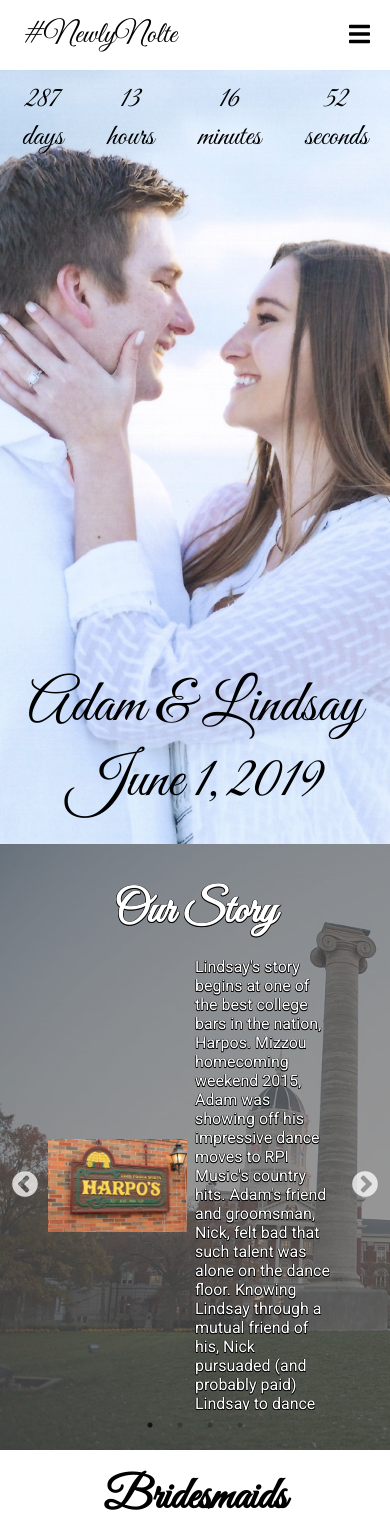
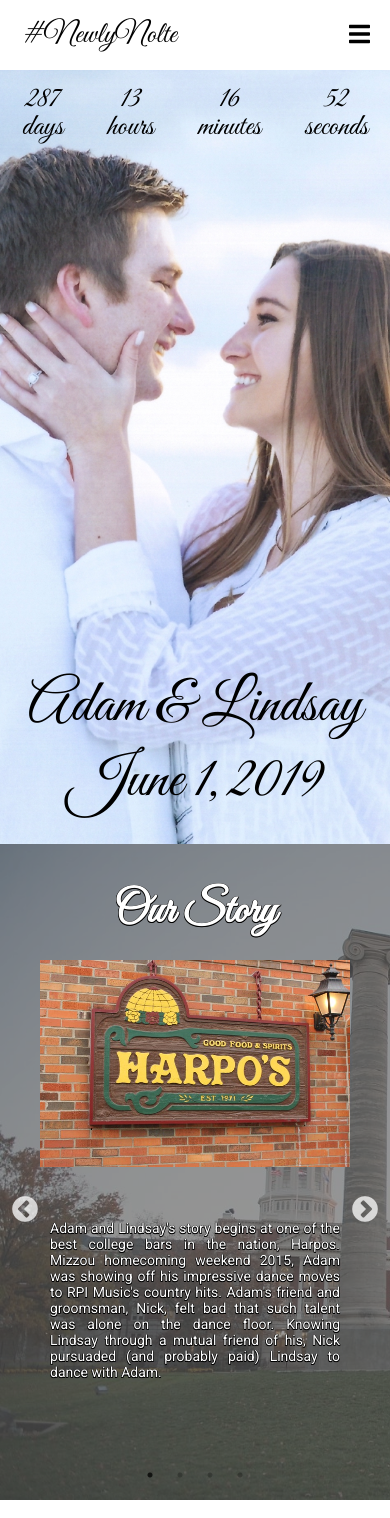
Before and after one commit to adamnolte/Wedding-Website, a React (Create React App) app: page / in a window 390 px wide. Shown: the top 1518 px of the page. Built offline with nearby package versions, Linux system fonts and the light colour scheme.

Commit message:
Mobile Fixes

```diff
--- a/src/components/LandingImage/LandingImage.css
+++ b/src/components/LandingImage/LandingImage.css
@@ -62,4 +62,8 @@
     padding: 5px;
     font-size: 30px;
   }
+
+  .landing-countdown > div > div {
+    margin-top: -10px;
+  }
 }
--- a/src/components/OurStory/OurStory.css
+++ b/src/components/OurStory/OurStory.css
@@ -80,6 +80,26 @@
 
 @media only screen and (max-width: 700px) {
   .our-story-slide {
-    font-size: 16px;
+    font-size: 14px;
+    text-align: justify;
+  }
+
+  .our-story-slide {
+    flex-direction: column;
+    height: 500px;
+  }
+
+  .our-story-slide > div:nth-child(2) {
+    padding-top: 10px;
+    padding-right: 10px;
+    padding-left: 10px;
+  }
+
+  .our-story-wrapper img {
+    width: 100%;
+    height: auto;
+    max-height: 250px;
+    margin-left: auto;
+    margin-right: auto;
   }
 }
```
